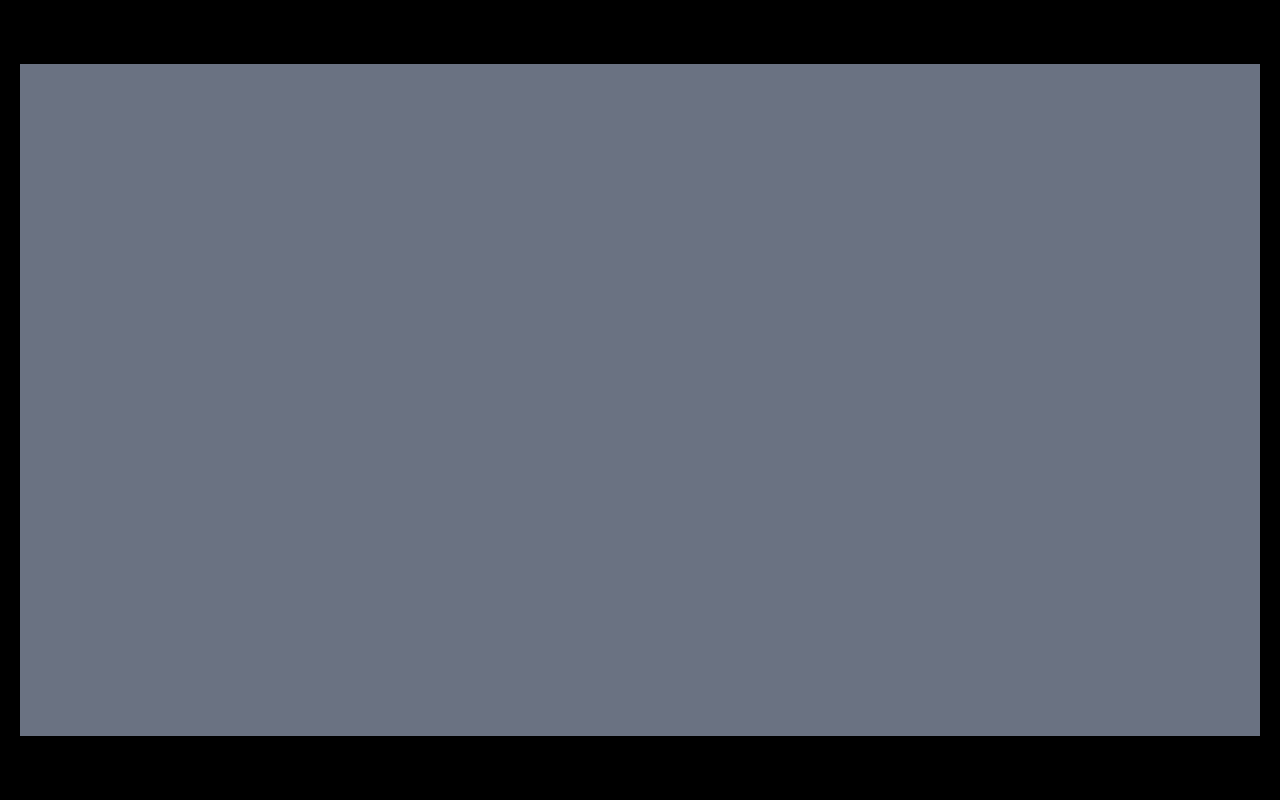
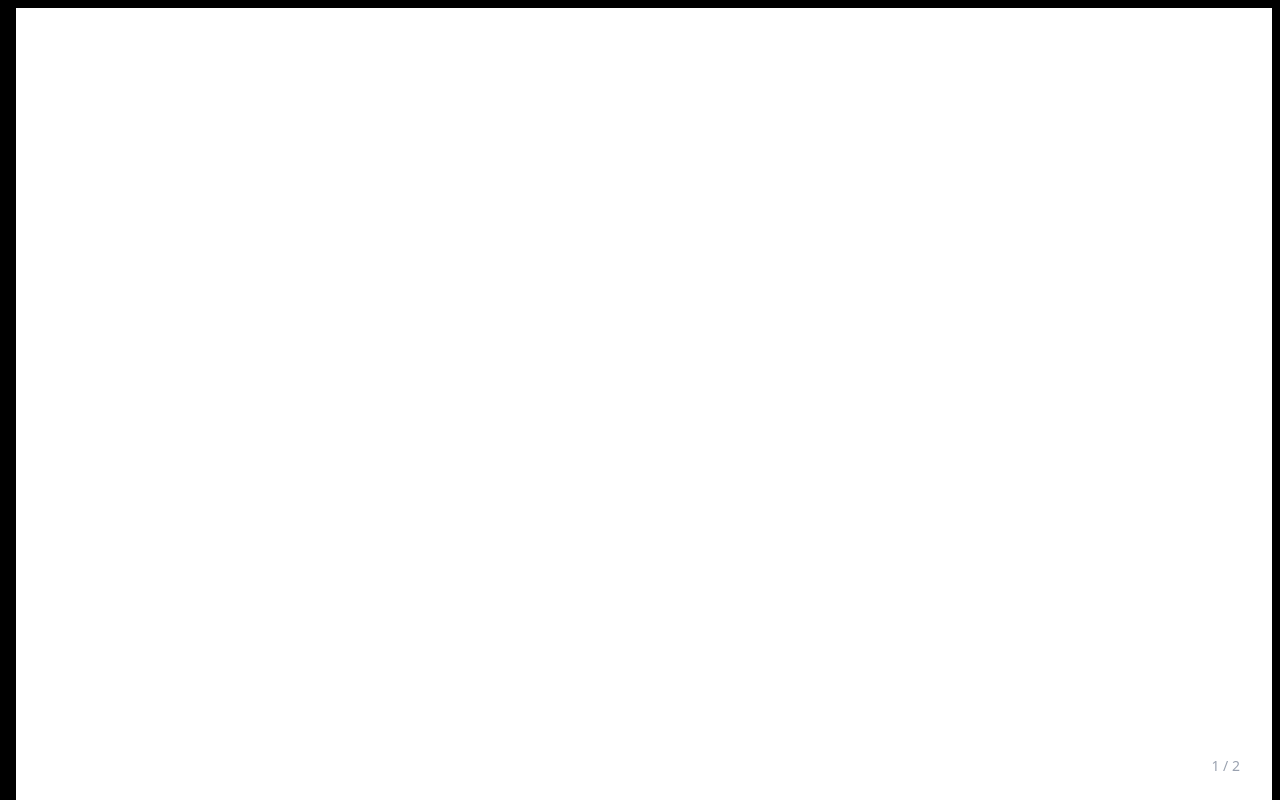
Before and after one commit to pengu2004/react-workshop-ppt, a React (Vite) app: page / in a window 1280 px wide. Both pictures are taken after a click on the button "Slideshow". Built offline with nearby package versions, Linux system fonts and the light colour scheme.

Commit message:
added slideshow engine

```diff
--- a/src/App.jsx
+++ b/src/App.jsx
@@ -1,7 +1,7 @@
 import { useState } from "react";
 import "./App.css";
 import Editor from "./components/Editor/Editor";
-import Slideshow from "./components/SlideShow/SlideShow";
+import SlideEngine from "./components/SlideShow/SlideEngine";
 export function App() {
   const [view, setView] = useState("editor");
 
@@ -11,11 +11,14 @@ export function App() {
         <Editor
           Present={() => {
             setView("slideshow");
-            console.log("heyy");
           }}
         />
       ) : (
-        <Slideshow />
+        <SlideEngine
+          onExit={() => {
+            setView("editor");
+          }}
+        />
       )}
     </div>
   );
--- a/src/components/Editor/Editor.jsx
+++ b/src/components/Editor/Editor.jsx
@@ -13,14 +13,12 @@ export default function Editor({ Present }) {
           <div className=" w-full   rounded-md flex flex-col items-start justify-center">
             {Array.from({ length: 9 }).map((_, index) => (
               <div key={index}>
-                <EmptySlide page={index + 1} />
+                <EmptySlide page={index + 1} preview={true} />
               </div>
             ))}
           </div>
         </div>
-        <h2 className="border col-span-3 rounded-md h-150 border-t ">
-          haeee
-        </h2>
+        <h2 className="border col-span-3 rounded-md h-150 ">haeee</h2>
       </div>
     </div>
   );
--- a/src/components/EmptySlide.jsx
+++ b/src/components/EmptySlide.jsx
@@ -1,8 +1,12 @@
-export default function EmptySlide({ page }) {
+export default function EmptySlide({ page, preview }) {
   return (
-    <div className="flex gap-2 py-2 px-2 border-r-2">
-      <div>{page}</div>
-      <div className="h-34   w-70 bg-gray-50 rounded-2xl  border "></div>
+    <div className="flex gap-2 py-2 px-2 ">
+      <div className="font-bold">{page}</div>
+      {preview ? (
+        <div className="h-25 w-50 bg-gray-50 rounded-2xl  border hover:border-blue-500 font-black "></div>
+      ) : (
+        <div className="h-screen w-screen bg-white "></div>
+      )}
     </div>
   );
 }
--- /dev/null
+++ b/src/components/SlideShow/SlideEngine.jsx
@@ -0,0 +1,64 @@
+import { useEffect, useState } from "react";
+import EmptySlide from "../EmptySlide";
+
+export default function SlideEngine({ onExit }) {
+  const [index, setIndex] = useState(0);
+  const slides = [EmptySlide, EmptySlide];
+
+  const [loading, setloading] = useState(true);
+
+  useEffect(() => {
+    if (index === 0) {
+      const timer = setTimeout(() => {
+        setloading(false);
+      }, 2000);
+
+      return () => clearTimeout(timer);
+    }
+  }, [index]);
+
+  useEffect(() => {
+    const handleKey = (e) => {
+      if (e.key === "ArrowRight") {
+        setIndex((prev) => Math.min(prev + 1, slides.length - 1));
+      }
+
+      if (e.key === "ArrowLeft") {
+        setIndex((prev) => Math.max(prev - 1, 0));
+      }
+    };
+
+    const handleFullscreenChange = () => {
+      if (!document.fullscreenElement) {
+        onExit();
+      }
+    };
+
+    window.addEventListener("keydown", handleKey);
+    document.addEventListener("fullscreenchange", handleFullscreenChange);
+
+    return () => {
+      window.removeEventListener("keydown", handleKey);
+      document.removeEventListener("fullscreenchange", handleFullscreenChange);
+    };
+  }, [onExit, slides.length]);
+
+  const CurrentSlide = slides[index];
+  if (loading) {
+    return (
+      <div className="h-screen w-screen bg-white text-black text-3xl flex justify-center items-center">
+        Loading...
+      </div>
+    );
+  }
+
+  return (
+    <div className="h-screen w-screen bg-black text-white relative overflow-hidden">
+      <CurrentSlide />
+
+      <div className="absolute bottom-6 right-10 text-gray-400 text-sm">
+        {index + 1} / {slides.length}
+      </div>
+    </div>
+  );
+}
--- a/src/components/SlideShow/SlideShow.jsx
+++ b/src/components/SlideShow/SlideShow.jsx
@@ -21,7 +21,7 @@ export default function SlideShow() {
 
   return (
     <div className="h-screen w-screen bg-black flex items-center justify-center py-16 px-5">
-      <div className="bg-gray-500 w-full h-full"></div>
+      <div className="bg-white w-full h-full"></div>
     </div>
   );
 }
```
